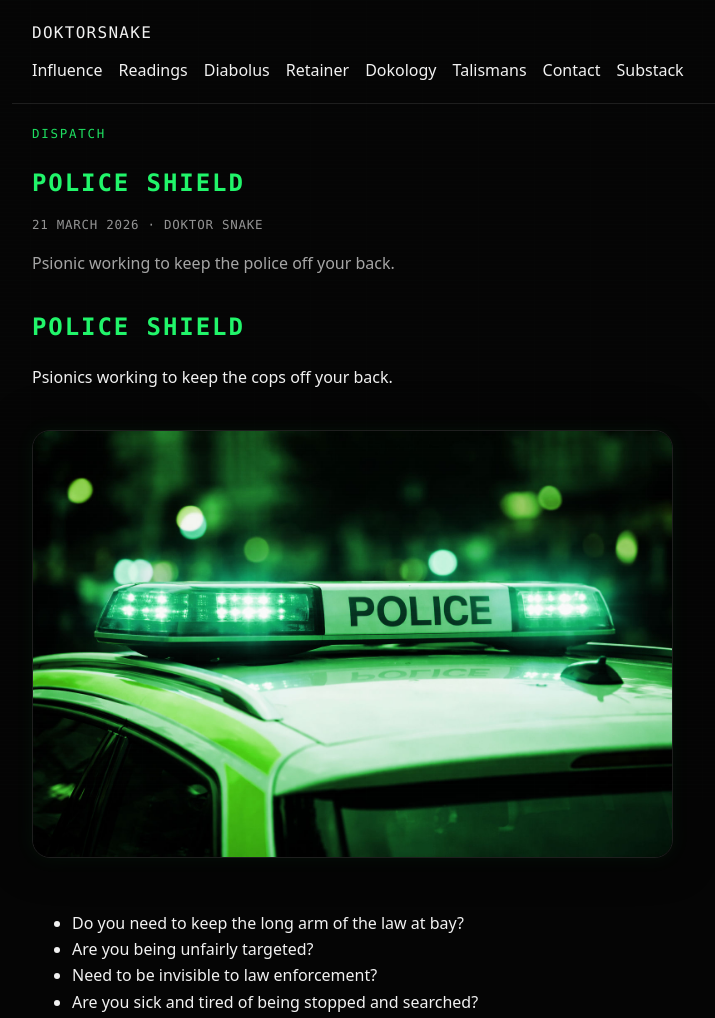
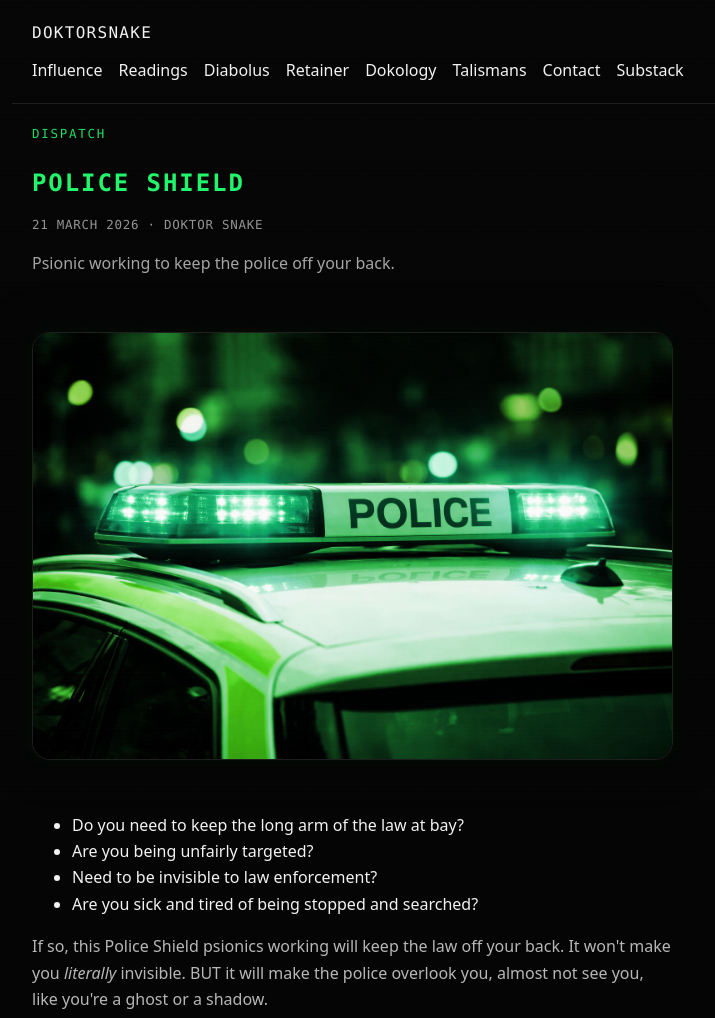
Before and after one commit to jimmyleeshreeve/doktorsnake-site, an Eleventy site: page src/dispatch/police-shield.md in a window 1280 px wide. Shown: the top 1018 px of the page, without its empty margins (138-853 px from the left). Built offline with nearby package versions, Linux system fonts and the light colour scheme; Eleventy itself is replaced by a stand-in of ours; files that its build step writes are made by us from their sources.

Commit message:
dispatch5

```diff
--- a/src/dispatch/police-shield.md
+++ b/src/dispatch/police-shield.md
@@ -5,10 +5,6 @@ date: 2026-03-21
 tags:
   - dispatch
 ---
-
-# Police Shield
-
-<p class="text">Psionics working to keep the cops off your back.</p>
 
 <img class="about-hero" src="/assets/img/police-car.jpg"
      alt="Police Car">
```
